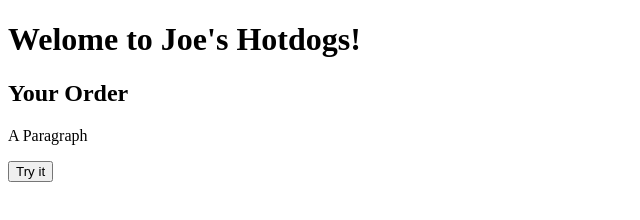
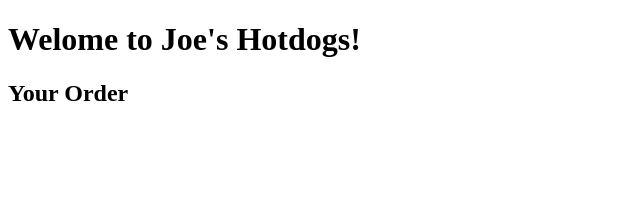
Before and after one commit to panibhengsri/JoesHotdogs, a plain HTML site: page index.html in a window 1280 px wide. Shown: the whole page, without its empty margins (0-640 px from the left). Drawn offline with Linux system fonts and the light colour scheme.

Commit message:
document.write

```diff
--- a/index.html
+++ b/index.html
@@ -4,9 +4,6 @@
 
 <h1>Welome to Joe's Hotdogs!</h1>
 <h2>Your Order</h2>
-
-<p id="demo">A Paragraph</p>
-<button type="button" onclick="myFunction()">Try it</button>
 
 <script>
 function myFunction() {
@@ -17,23 +14,23 @@ function myFunction() {
     var priceFries = numFries * 2;
     var priceSodas = numSodas * 1.50;
 
-    document.getElementById("demo").innerHTML = "# Hotdogs: " + numHotdogs + " at $3.25 is " + priceHotdogs;
-    document.getElementById("demo").innerHTML = "# Fries: " + numFries + " at $2.00 is " + priceFries;
-    document.getElementById("demo").innerHTML = "# Sodas: " + numSodas + " at $1.50 is " + priceSodas;
+    document.write = "# Hotdogs: " + numHotdogs + " at $3.25 is " + priceHotdogs;
+    document.write = "# Fries: " + numFries + " at $2.00 is " + priceFries;
+    document.write = "# Sodas: " + numSodas + " at $1.50 is " + priceSodas;
 
     var priceBeforeT = priceHotdogs + priceFries + priceSodas;
     var subtotal;
 
     if (priceBeforeT >= 20){
-        document.getElementById("demo").innerHTML = "You qualified for our 10% discount.";
+        document.write = "You qualified for our 10% discount.";
         subtotal = priceBeforeT * 0.9;
     }
 
-    document.getElementById("demo").innerHTML = "Subtotal: $" + subtotal;
+    document.write = "Subtotal: $" + subtotal;
     var mealstax = subtotal * 0.0625;
-    document.getElementById("demo").innerHTML = "Meals Tax: $" + mealstax;
+    document.write = "Meals Tax: $" + mealstax;
     var total = subtotal + mealstax;
-    document.getElementById("demo").innerHTML = "Total: $" + total;
+    document.write = "Total: $" + total;
 }
 </script>
 
```
